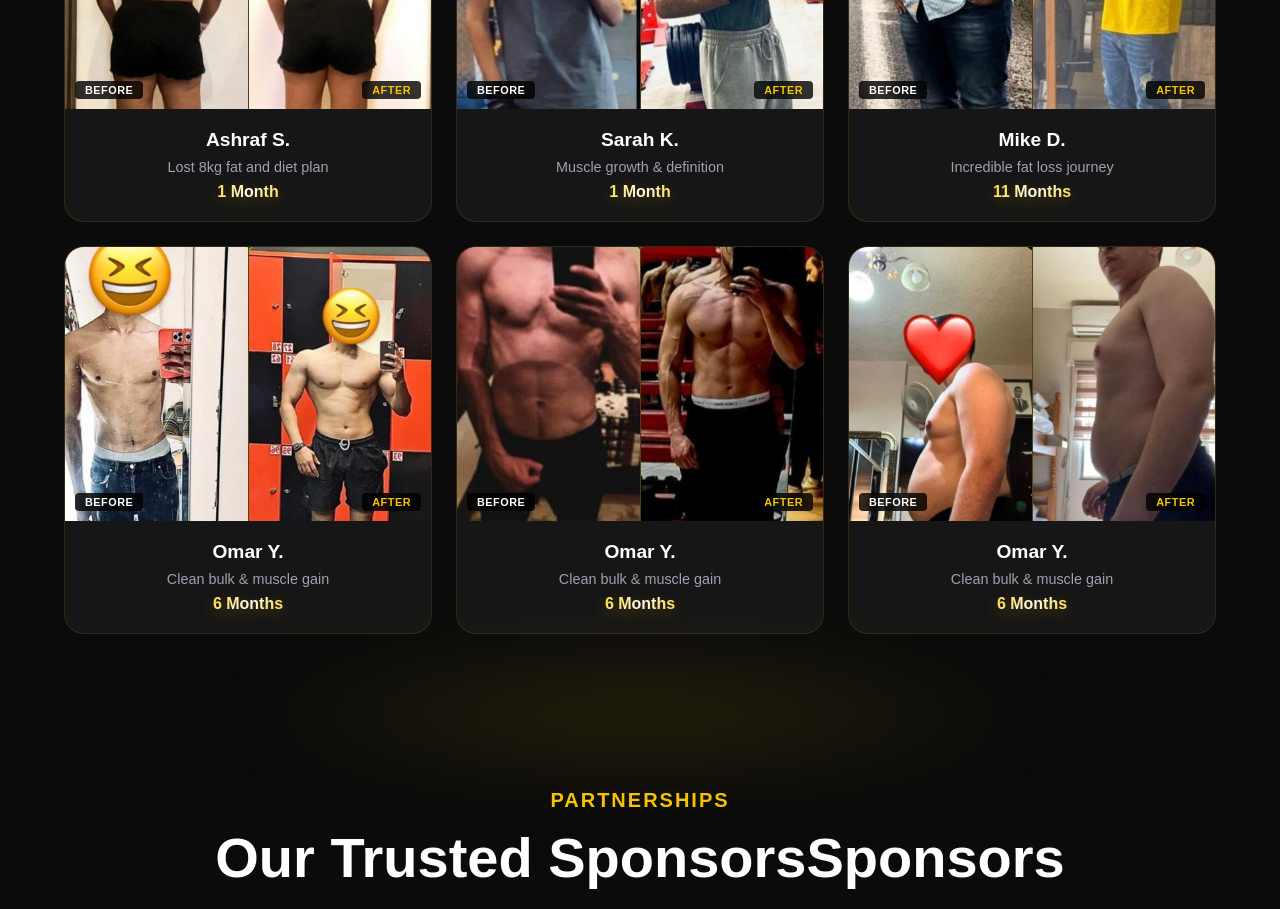
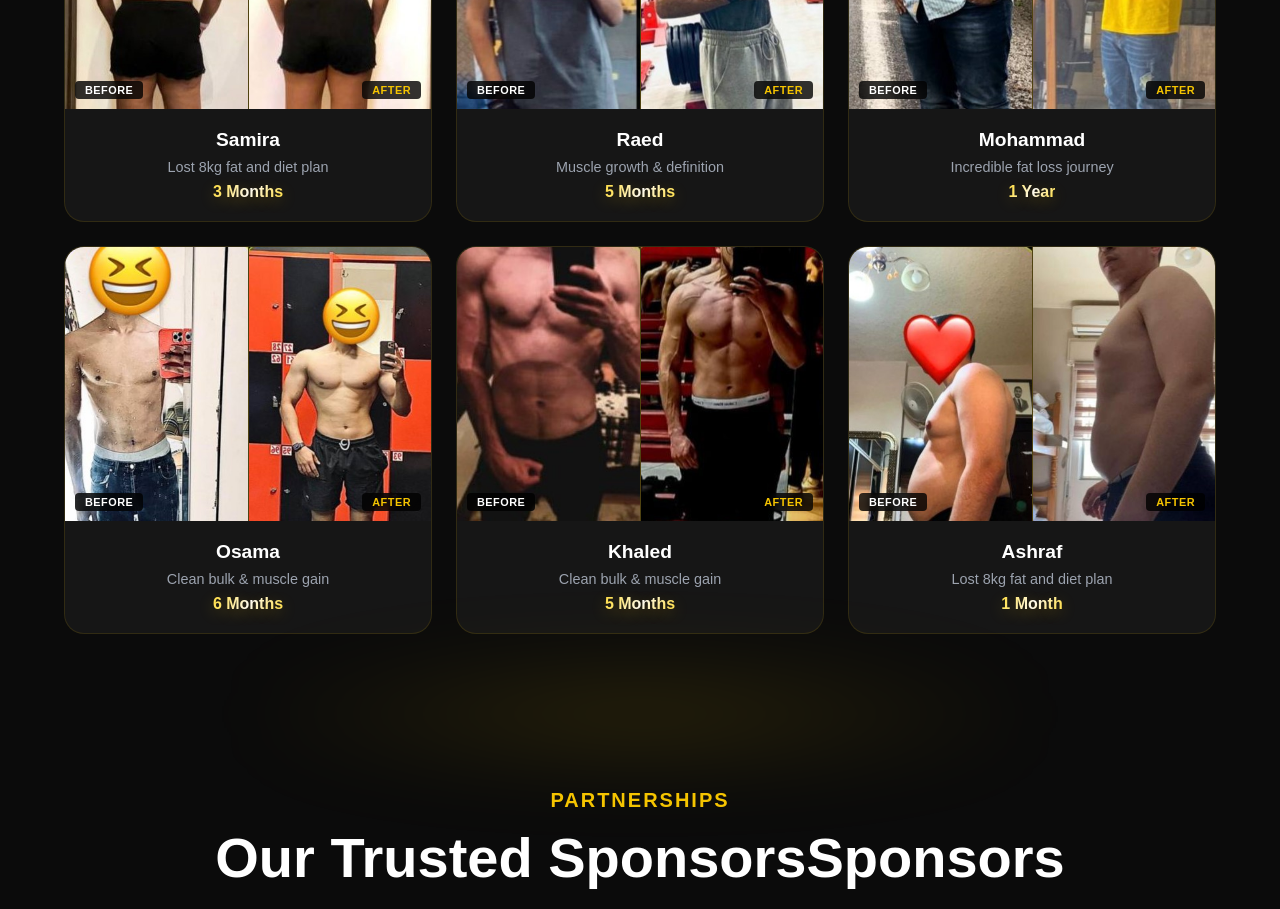
Before and after one commit to AbdallahMHamad/Gym-Portfolio, a React (Vite) app: page / in a window 1280 px wide. Shown: the part 1320-2229 px from the top of the page. Built offline with nearby package versions, Linux system fonts and the light colour scheme.

Commit message:
resources

```diff
--- a/src/components/Transformations.jsx
+++ b/src/components/Transformations.jsx
@@ -6,12 +6,54 @@ const Transformations = () => {
   const { t } = useTranslation();
 
   const transformationsData = [
-    { id: 1, name: "Ashraf S.", duration: `1 ${t('month')}`,   description: t('desc_fat_loss'),         beforeImg: "/images_resources/Transformations/12b.jpg",  afterImg: "/images_resources/Transformations/12a.jpg"  },
-    { id: 2, name: "Sarah K.", duration: `1 ${t('month')}`,   description: t('desc_muscle_growth'),    beforeImg: "/images_resources/Transformations/10b.jpg",  afterImg: "/images_resources/Transformations/10a.jpg"  },
-    { id: 3, name: "Mike D.",  duration: `11 ${t('months')}`, description: t('desc_fat_loss_journey'), beforeImg: "/images_resources/Transformations/4b.jpg",   afterImg: "/images_resources/Transformations/4a.jpg"   },
-    { id: 4, name: "Omar Y.",  duration: `6 ${t('months')}`,  description: t('desc_clean_bulk'),       beforeImg: "/images_resources/Transformations/2b.jpg",   afterImg: "/images_resources/Transformations/2a.jpg"   },
-    { id: 5, name: "Omar Y.",  duration: `6 ${t('months')}`,  description: t('desc_clean_bulk'),       beforeImg: "/images_resources/Transformations/11b.jpg",  afterImg: "/images_resources/Transformations/11a.jpg"  },
-    { id: 6, name: "Omar Y.",  duration: `6 ${t('months')}`,  description: t('desc_clean_bulk'),       beforeImg: "/images_resources/Transformations/ashb.jpg", afterImg: "/images_resources/Transformations/asha.jpg" },
+    {
+      id: 1,
+      name: t('client_1_name'), // سميرة
+      duration: t('client_1_duration'), // 3 أشهر
+      description: t('desc_fat_loss'),
+      beforeImg: "/images_resources/Transformations/12b.jpg",
+      afterImg: "/images_resources/Transformations/12a.jpg"
+    },
+    {
+      id: 2,
+      name: t('client_2_name'), // رائد
+      duration: t('client_2_duration'), // 5 أشهر
+      description: t('desc_muscle_growth'),
+      beforeImg: "/images_resources/Transformations/10b.jpg",
+      afterImg: "/images_resources/Transformations/10a.jpg"
+    },
+    {
+      id: 3,
+      name: t('client_3_name'), // محمد
+      duration: t('client_3_duration'), // سنة كاملة
+      description: t('desc_fat_loss_journey'),
+      beforeImg: "/images_resources/Transformations/4b.jpg",
+      afterImg: "/images_resources/Transformations/4a.jpg"
+    },
+    {
+      id: 4,
+      name: t('client_4_name'), // أسامة
+      duration: t('client_4_duration'), // 6 أشهر
+      description: t('desc_clean_bulk'),
+      beforeImg: "/images_resources/Transformations/2b.jpg",
+      afterImg: "/images_resources/Transformations/2a.jpg"
+    },
+    {
+      id: 5,
+      name: t('client_5_name'), // خالد
+      duration: t('client_5_duration'), // 5 أشهر
+      description: t('desc_clean_bulk'),
+      beforeImg: "/images_resources/Transformations/11b.jpg",
+      afterImg: "/images_resources/Transformations/11a.jpg"
+    },
+    {
+      id: 6,
+      name: t('client_6_name'), // أشرف
+      duration: t('client_6_duration'), // شهر واحد
+      description: t('desc_fat_loss'),
+      beforeImg: "/images_resources/Transformations/ashb.jpg",
+      afterImg: "/images_resources/Transformations/asha.jpg"
+    },
   ];
 
   return (
@@ -27,7 +69,6 @@ const Transformations = () => {
           {transformationsData.map((item) => (
             <div key={item.id} className="trans-card">
 
-              {/* Images box — fixed aspect ratio, both images equal */}
               <div className="trans-images-box">
                 <div className="trans-img-wrapper">
                   <img
--- a/src/il8n.js
+++ b/src/il8n.js
@@ -27,6 +27,19 @@ const resources = {
             "about_stat_years": "Years Experience",
             "about_stat_uk": "Certified Coach",
             "about_tap_hint": "Tap to swap",
+            // Transformations Data - English
+            "client_1_name": "Samira",
+            "client_1_duration": "3 Months",
+            "client_2_name": "Raed",
+            "client_2_duration": "5 Months",
+            "client_3_name": "Mohammad",
+            "client_3_duration": "1 Year",
+            "client_4_name": "Osama",
+            "client_4_duration": "6 Months",
+            "client_5_name": "Khaled",
+            "client_5_duration": "5 Months",
+            "client_6_name": "Ashraf",
+            "client_6_duration": "1 Month",
 
             "trans_subtitle": "REAL RESULTS",
             "trans_title": "Client",
@@ -97,6 +110,25 @@ const resources = {
             "about_stat_uk": "مدرب معتمد",
             "about_tap_hint": "اضغط لتغيير الصورة",
 
+
+
+
+
+            // بيانات التحولات - عربي
+            "client_1_name": "سميرة",
+            "client_1_duration": "3 أشهر",
+            "client_2_name": "رائد",
+            "client_2_duration": "5 أشهر",
+            "client_3_name": "محمد",
+            "client_3_duration": "سنة كاملة",
+            "client_4_name": "أسامة",
+            "client_4_duration": "6 أشهر",
+            "client_5_name": "خالد",
+            "client_5_duration": "5 أشهر",
+            "client_6_name": "أشرف",
+            "client_6_duration": "شهر واحد",
+
+
             "trans_subtitle": "نتائج حقيقية",
             "trans_title": "نتائج",
             "trans_highlight": "المتدربين",
```
